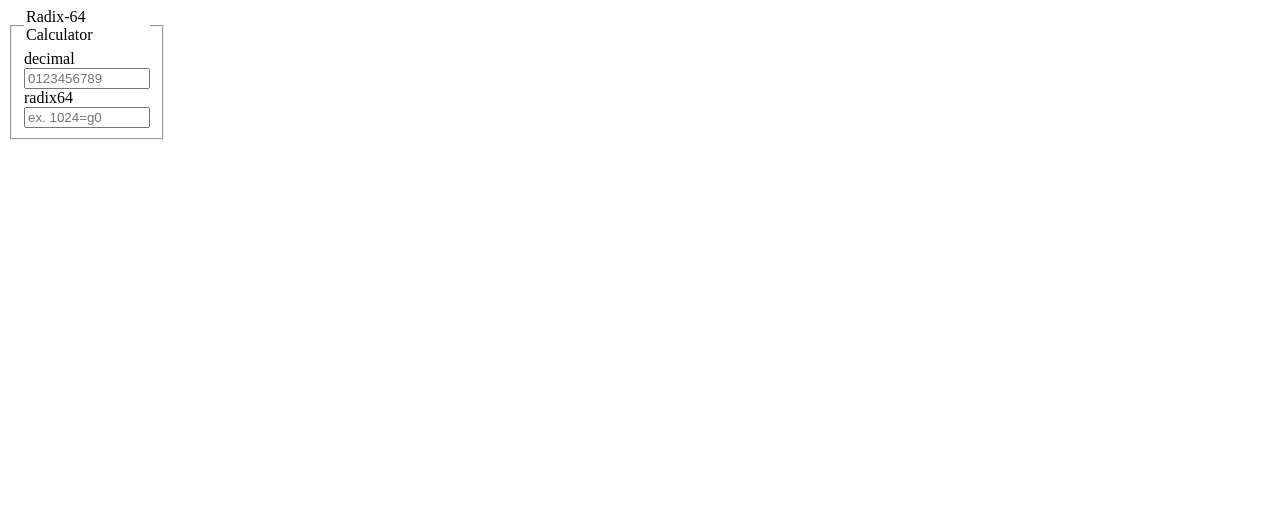
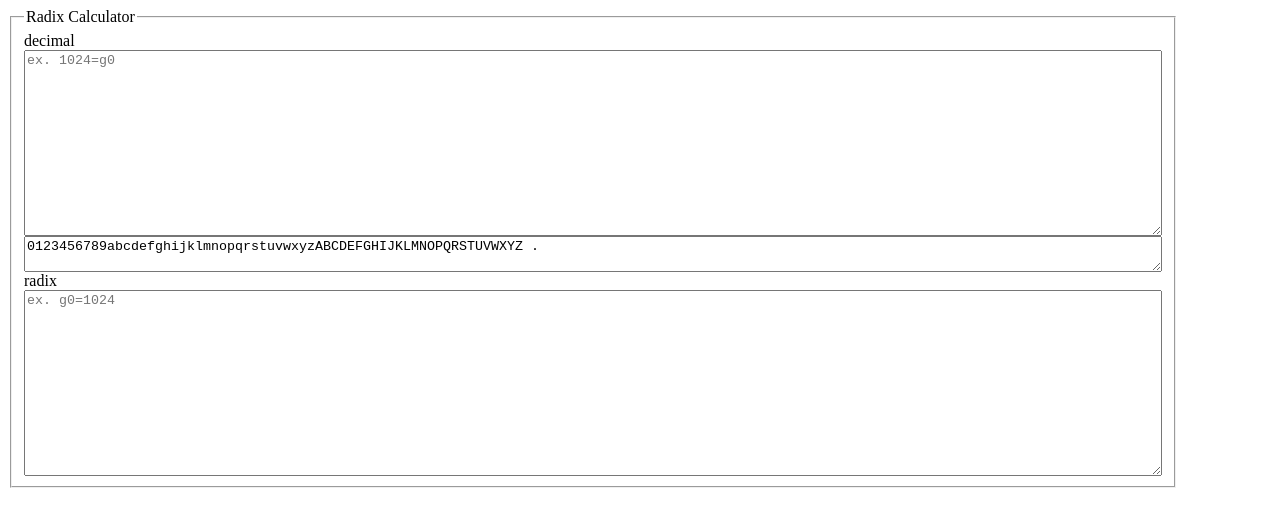
Before and after one commit to yln2/rc, a plain HTML site: page index.html in a window 1280 px wide. Drawn offline with Linux system fonts and the light colour scheme.

Commit message:
Update index.html

```diff
--- a/index.html
+++ b/index.html
@@ -1,9 +1,8 @@
-<fieldset style="width:10%;display:grid;"><legend>Radix-64 Calculator</legend>decimal<input type="text" id="0" placeholder="0123456789" size="10" onkeyup="ic(0,1)" onclick="oc(this.id)">
-radix64<input type="text" id="1" placeholder="ex. 1024=g0" size="10" onkeyup="ci(1,0)" onclick="oc(this.id)"></fieldset>
-<script>
-function ge(a){return document.getElementById(a)}
-function oc(a){ge(a).value=""}
-var dg="0123456789abcdefghijklmnopqrstuvwxyzABCDEFGHIJKLMNOPQRSTUVWXYZ-_";tr=x=>x.toString(2).split(/(?=(?:.{6})+(?!.))/g).map(v=>dg[parseInt(v,2)]).join("");fr=x=>x.split("").reduce((s,v)=>s*64+dg.indexOf(v),0);
-function ic(a,b){ge(b).value=tr(ge(a).value)}
-function ci(a,b){ge(b).value=fr(ge(a).value)}
+<fieldset style="width:90%;display:grid;"><legend>Radix Calculator</legend>decimal<textarea id="0"placeholder="ex. 1024=g0"onkeyup="ic(0,1)"onclick="oc(this.id)"rows=12></textarea><textarea id="9"placeholder="charset"rows=2>0123456789abcdefghijklmnopqrstuvwxyzABCDEFGHIJKLMNOPQRSTUVWXYZ .</textarea>radix<textarea id="1"placeholder="ex. g0=1024"onkeyup="ci(1,0)"onclick="oc(this.id)"rows=12></textarea></fieldset>
+
+<script>ge=a=>document.getElementById(a),oc=a=>ge(a).value="",lt=a=>BigInt(a.length),nd=(a,b)=>BigInt(a.indexOf(b))
+dr=d=>{for(fv=[],d=BigInt(d),ct=0n;d>0n;ct++)fv[ct]=dl[d%lt(dl)],d/=lt(dl);return fv.reverse().join("")}
+rd=r=>{a=0n,b=lt(r);r.split("").forEach(c=>{a+=nd(dl,c)*lt(dl)**--b});return a.toString()}
+ic=(a,b)=>{dl=ge(9).value;ge(b).value=dr(ge(a).value)}
+ci=(a,b)=>{dl=ge(9).value;ge(b).value=rd(ge(a).value)}
 </script>
```
